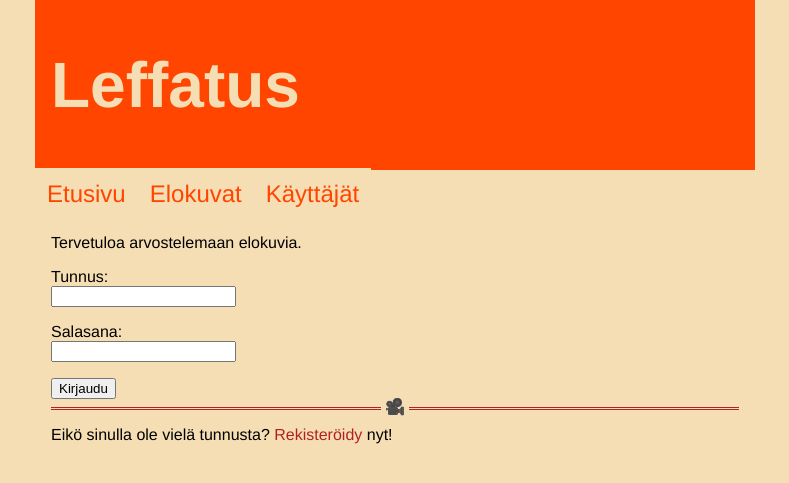
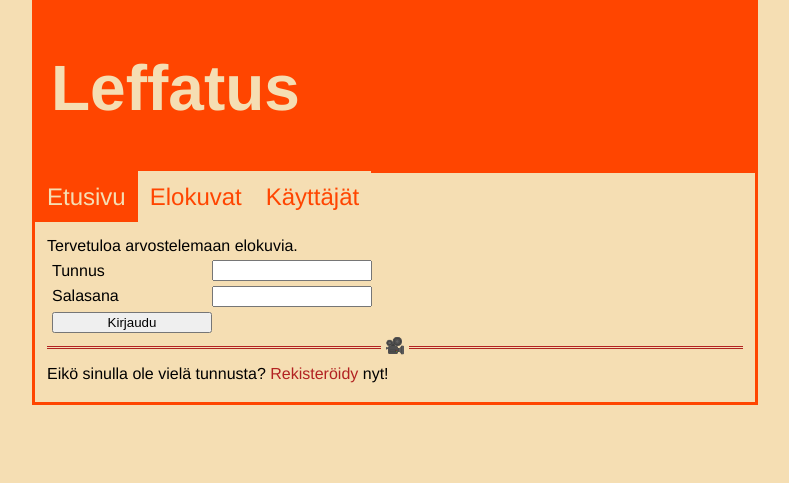
Before and after one commit to jussitus/leffat, a Flask app: page / in a window 1280 px wide. Shown: the top 483 px of the page, without its empty margins (245-1034 px from the left). Run offline with Flask 3, Linux system fonts and the light colour scheme.

Commit message:
Change CSS

```diff
--- a/schema.sql
+++ b/schema.sql
@@ -31,7 +31,7 @@ CREATE TABLE movies_genres (
 );
 CREATE TABLE directors (
     director_id SERIAL PRIMARY KEY,
-    director_name TEXT NOT NULL UNIQUE,
+    director_name TEXT NOT NULL UNIQUE
 );
 CREATE TABLE movies_directors (
     movies_directors_movie_id INTEGER REFERENCES movies ON DELETE CASCADE,
--- a/static/main.css
+++ b/static/main.css
@@ -1,5 +1,6 @@
 body {
     background: wheat;
+    border: solid orangered;
     margin: auto;
     max-width: 45em;
     font-family: 'Helvetica Neue', Helvetica, Arial, sans-serif;
@@ -31,15 +32,17 @@ nav a {
     padding: .5em;
 }
 
-nav a:focus {
-    background: orange;
-    color: black
+nav a:focus, .active {
+    background: orangered;
+    color: wheat
 }
 
+
 nav a:hover {
-    background: orange;
-    color: black
+    background: orangered;
+    color: wheat
 }
+
 
 .header {
     background: orangered;
@@ -50,7 +53,7 @@ nav a:hover {
 }
 
 .content {
-    padding: 1em 1em;
+    padding: 1em .75em;
 }
 
 .content h2 {
@@ -80,3 +83,27 @@ nav a:hover {
     position: relative;
     top: -13px;
   }
+
+.content form {
+    display: grid;
+    max-width: 30em;
+    grid-template-columns: 10em 10em;
+    grid-row-gap: .3em;
+    padding: 5px;
+    text-align: left;
+    width: 20em;
+    margin: auto 0;
+    align-items: center;
+}
+
+.content form.review {
+    display: grid;
+    max-width: 45em;
+    grid-template-columns: 10em 30em;
+    grid-row-gap: .3em;
+    padding: 5px;
+    text-align: left;
+    width: 50em;
+    margin: auto 0;
+    align-items: center;
+}
--- a/templates/index.html
+++ b/templates/index.html
@@ -1,18 +1,18 @@
 {% extends "layout.html" %}
+{% set active_page = "index" %}
 {% block title %}Etusivu{% endblock %}
 {% block content %}
 Tervetuloa arvostelemaan elokuvia.
 {% if session.username %}
 <p>Olet käyttäjä {{ session.username }}</p>
+<hr>
 <a href="/logout">Kirjaudu ulos</a>
 {% else %}
 <form action="/login" method="POST">
-    <p>Tunnus:<br>
-        <input type="text" name="username">
-    </p>
-    <p>Salasana:<br>
-        <input type="password" name="password">
-    </p>
+    <label for="username">Tunnus</label>
+    <input type="text" id="username" name="username">
+    <label for="password">Salasana</label>
+    <input type="password" id="password" name="password">
     <input type="submit" value="Kirjaudu">
 </form>
 <hr>
--- a/templates/layout.html
+++ b/templates/layout.html
@@ -9,9 +9,9 @@
     </div>
     <nav>
 
-            <li><a href="/">Etusivu</a></li>
-            <li><a href="/movies">Elokuvat</a></li>
-            <li><a href="/users">Käyttäjät</a></li>
+            <li><a {% if active_page == "index" %} class="active"{% endif %} href="/">Etusivu</a></li>
+            <li><a {% if active_page == "movies" %} class="active"{% endif %} href="/movies">Elokuvat</a></li>
+            <li><a {% if active_page == "users" %} class="active"{% endif %} href="/users">Käyttäjät</a></li>
 
     </nav>
     <div class="content">{% block content %} {% endblock %}</div>
--- a/templates/movies.html
+++ b/templates/movies.html
@@ -2,7 +2,6 @@
 {% set active_page = "movies" %}
 {% block title %}Elokuvat{% endblock %}
 {% block content %}
-<h2>Elokuvat</h2>
 {% if session.username%}
 Eikö elokuvaa löydy listalta? Voit lisätä sen itse!<br>
 <form action="/movies" method="POST">
--- a/templates/user.html
+++ b/templates/user.html
@@ -1,4 +1,5 @@
 {% extends "layout.html" %}
+{% set active_page = "users" %}
 {% block title %}{{user.user_username}}{% endblock %}
 {% block content %}
 <h2>{{user.user_username}}</h2>
--- a/templates/users.html
+++ b/templates/users.html
@@ -1,7 +1,7 @@
 {% extends "layout.html" %}
+{% set active_page = "users" %}
 {% block title %}Käyttäjät{% endblock %}
 {% block content %}
-<h2>Käyttäjät</h2>
 {% if users %}
 {% for user in users %}
 <a href="/user/{{user.user_id}}">{{user.user_username}}</a>
```
Also changed, not shown: movies.py (+6 -4 lines), templates/movie.html (+5 -4 lines), templates/signup.html (+5 -5 lines).
